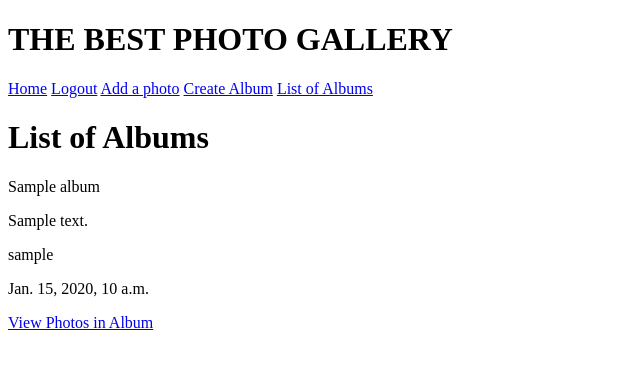
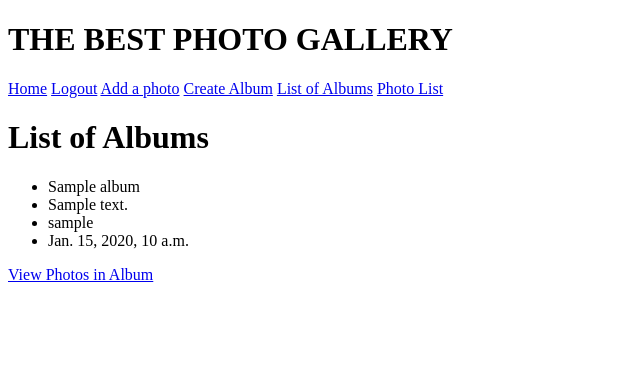
Before and after one commit to momentum-team-3/django-photo-gallery-BelongaRobert, a Django app: template templates/photos/album_list.html in a window 1280 px wide. Shown: the top 369 px of the page, without its empty margins (0-640 px from the left). Run offline with Django 3.2, Linux system fonts and the light colour scheme; the template is opened without the code that fills it: values that come from a table or form of the project are taken from there, others are empty; a user stored in the database is signed in; tables that the repository leaves empty hold one stand-in row (values such as "Sample post").

```diff
--- a/gallery/models.py
+++ b/gallery/models.py
@@ -13,7 +13,7 @@ class Album(models.Model):
     title = models.TextField(max_length=150)
     description = models.TextField(max_length=300, blank=True)
     public = models.BooleanField(default=True)
-    default_photo = models.ForeignKey(to="Photo", on_delete=models.CASCADE, null=True)
+    default_photo = models.ForeignKey(to="Photo", on_delete=models.CASCADE, blank=True, null=True)
     created = models.DateTimeField(auto_now_add=True, null=True)
     #photos = models.ManyToManyField(to="Photo", related_name="albums")
 
@@ -23,9 +23,9 @@ class Album(models.Model):
 class Photo(models.Model):
     owner = models.ForeignKey(to=User, on_delete=models.CASCADE, null=True, related_name='photos')
     title = models.TextField(max_length=150)
-    image = models.ImageField(upload_to="media/", null=True, blank=True)
-    image_medium = ImageSpecField(source="media/", processors=[ResizeToFit(300,300)], format='jpeg', options={'quality':80} )
-    image_thumb = ImageSpecField(source="media/", processors=[ResizeToFill(200,200)],format='jpeg', options={'quality':80})
+    image = models.ImageField(upload_to="media", null=True, blank=True)
+    image_medium = ImageSpecField(source="media", processors=[ResizeToFit(300,300)], format='jpeg', options={'quality':80} )
+    image_thumb = ImageSpecField(source="media", processors=[ResizeToFill(200,200)],format='jpeg', options={'quality':80})
     description = models.TextField(max_length=500, blank=True)
     #comments = models.ForeignKey(to="Summary", on_delete=models.CASCADE, null=True)
     created = models.DateTimeField(auto_now_add=True, null=True)
--- a/project/urls.py
+++ b/project/urls.py
@@ -1,11 +1,11 @@
 """project URL Configuration
 
-The `urlpatterns` list routes URLs to views. For more information please see:
+The `urlpatterns` list routes URLs to  For more information please see:
     https://docs.djangoproject.com/en/3.0/topics/http/urls/
 Examples:
 Function views
     1. Add an import:  from my_app import views
-    2. Add a URL to urlpatterns:  path('', views.home, name='home')
+    2. Add a URL to urlpatterns:  path('', home, name='home')
 Class-based views
     1. Add an import:  from other_app.views import Home
     2. Add a URL to urlpatterns:  path('', Home.as_view(), name='home')
@@ -18,13 +18,18 @@ from django.conf import settings
 from django.urls import include, path
 from gallery import views
 
+
 urlpatterns = [
     path('admin/', admin.site.urls),
     path('', views.HomeView.as_view(), name='home'),
     path('accounts/', include('registration.backends.simple.urls')),
-    path('templates/photos/', views.AddAlbum.as_view(), name='add_album'),
-    path('templates/photos/', views.AlbumList.as_view(), name='album_list'),
-    path('templates/photos/', views.AddPhoto.as_view(), name="add_photo"),
+    path('addalbum/', views.AddAlbum.as_view(), name='add_album'),
+    path('albumlist/', views.AlbumList.as_view(), name='album_list'),
+    path('addphoto/', views.AddPhoto.as_view(), name='add_photo'),
+    path('photolist/', views.PhotoList.as_view(), name='photo_list'),
+    path('<int:pk>photoview/', views.PhotoView.as_view(), name='photo_view'),
+    path('<int:pk>albumview/',views.AlbumView.as_view(), name='album_view'),
+
 ]
 
 if settings.DEBUG:
--- a/templates/base.html
+++ b/templates/base.html
@@ -14,7 +14,8 @@
                 <a href="{% url 'auth_logout' %}">Logout</a>
                 <a href="{% url 'add_photo' %}">Add a photo</a>
                 <a href="{% url 'add_album' %}">Create Album</a>
-                <a href="{% url 'album_list' %}">List of Albums</a></P>
+                <a href="{% url 'album_list' %}">List of Albums</a>
+                <a href="{% url 'photo_list' %}">Photo List</a>
             {% else %}
                 <p><a href="{% url 'home' %}">Home</a>
                 <a href="{% url 'auth_login' %}">Login</a>
--- a/templates/photos/add_album.html
+++ b/templates/photos/add_album.html
@@ -3,7 +3,7 @@
 {% block content %}
 <h2>Create a new Album!</h2>
 <div>
-    <form action="{% url 'add_album' %}" method="POST">
+    <form action="{% url 'add_album' %}" method="POST" enctype="multipart/form-data">
         {% csrf_token %}
         {{ form.as_p }}
         <div>
--- a/templates/photos/add_photo.html
+++ b/templates/photos/add_photo.html
@@ -3,9 +3,9 @@
 {% block content %}
 <h2>Add a new Photo</h2>
 <div class="AddPhotoForm">
-    <form class="AddPhotoForm" method="POST">
+    <form action="{% url 'add_photo' %}" method="POST" enctype="multipart/form-data">
         {% csrf_token %}
-        {{ AddPhotoForm.as_p }}
+        {{ form.as_p }}
         <div>
             <button type="submit">Upload Photo</button>
         </div>
--- a/templates/photos/album_list.html
+++ b/templates/photos/album_list.html
@@ -1,16 +1,16 @@
 {% extends "base.html" %}
 
 {% block content %}
-    <h1>List of Albums</h1>
+   <body><h1>List of Albums</h1>
     {% for Album in Albums %}
+    <div class="AlbumList"><ul>
+      <li>{{ Album.title }}</li>
+      <li>{{ Album.description }}</li>
+      <li>{{ Album.owner }}</li>
+      <li>{{ Album.created }}</li>
+    </ul></div></body>
     <div>
-      <p>{{ Album.title }}</p>
-      <p>{{ Album.description }}</p>
-      <p>{{ Album.owner }}</p>
-      <p>{{ Album.created }}</p>
-    </div>
-    <div>
-        <a href="{% url 'photo_list' Album.pk %}">View Photos in Album</a>
+        <a href="{% url 'photo_list' pk=album.pk %}">View Photos in Album</a>
   </div>
     {% endfor %}
 {% endblock %}
```
Also changed, not shown: gallery/views.py (+8 -3 lines), templates/photos/photo_list.html (+16 -0 lines), gallery/migrations/0013_auto_20200919_1945.py (added), static/images/IMG_6185.jpg (deleted).
